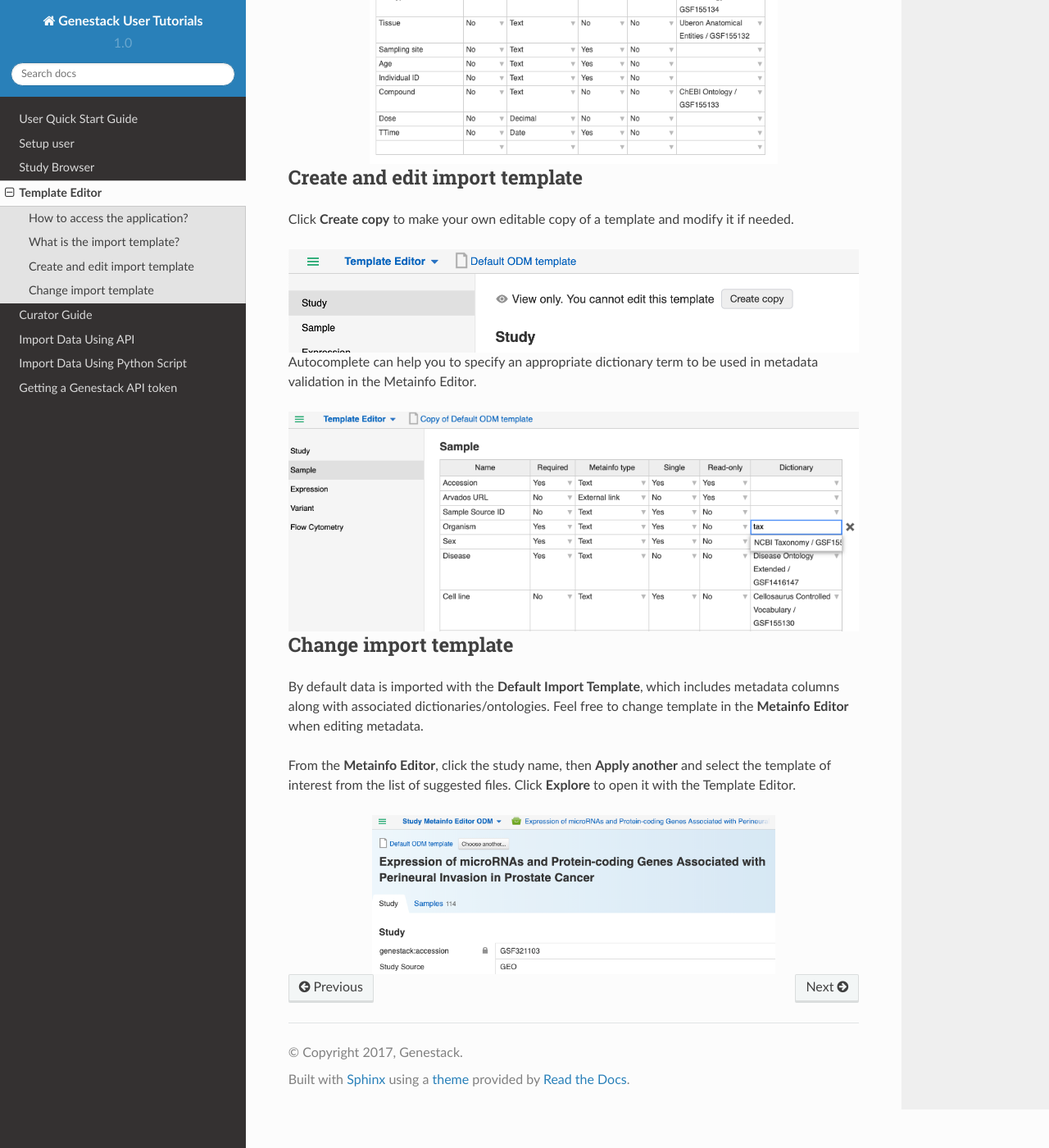
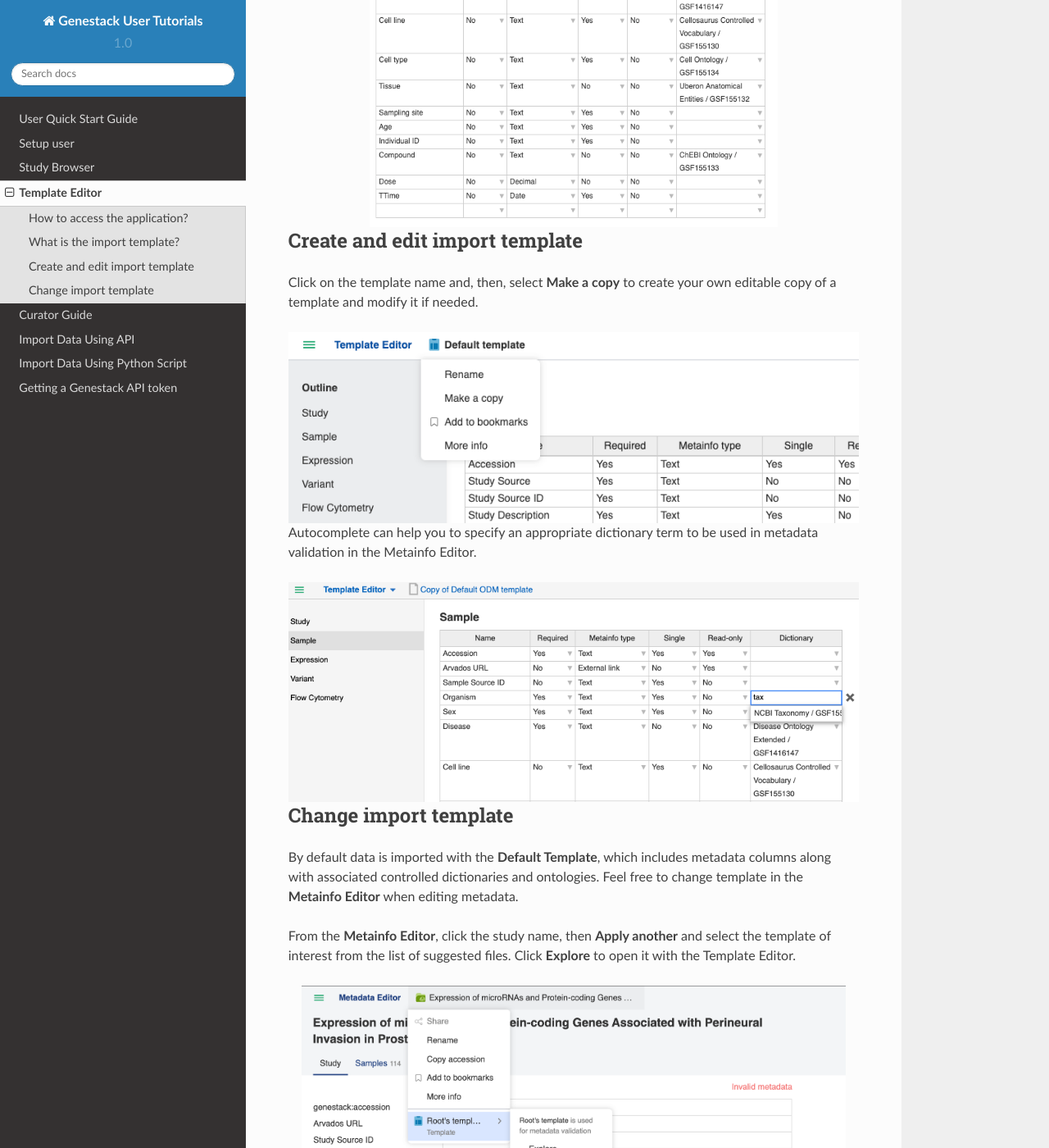
Before and after one commit to genestack/user-guide, a Sphinx documentation site: the page built from source/doc-odm-user-guide/template-editor.rst, in a window 1280 px wide and 1400 px high, scrolled down 2045 px. Shown: the whole window at 82% size. Built offline with Sphinx 7.4.7 and the Read the Docs theme 2.0.0, drawn with Linux system fonts in a browser that asks for light colours.

```diff
--- a/source/doc-odm-user-guide/curator_guide.rst
+++ b/source/doc-odm-user-guide/curator_guide.rst
@@ -20,7 +20,7 @@ Study Browser
 In the study browser you can view studies you've uploaded easily by checking the "Owned by me" option. By clicking on the study title ("New Study" by default) you can enter the Metainfo Editor application which allows you to make changes to the study and associated data.
 
 .. image:: images/Study-browser-new-study.png
-   :scale: 35 %
+   :scale: 30 %
    :align: center
 
 
--- a/source/doc-odm-user-guide/import-data-using-api.rst
+++ b/source/doc-odm-user-guide/import-data-using-api.rst
@@ -221,7 +221,6 @@ To import the variant data:
 
 Which should give you four run-level variant objects, corresponding to the four sample columns in the VCF file:
 
-
 .. literalinclude:: var-2.py
 
 To link the variant object GSF282825 with the sample HG00119:
--- a/source/doc-odm-user-guide/quickstart_user.rst
+++ b/source/doc-odm-user-guide/quickstart_user.rst
@@ -8,7 +8,7 @@ Dashboard
 ---------
 
 .. image:: images/quickstart_user_dashboard.png
-   :scale: 35 %
+   :scale: 70 %
    :align: center
 
 As a regular user the main tasks of interest are searching and browsing studies. Clicking on the **Browse studies** link from the dashboard takes you to the Study Browser to help you do this.
@@ -34,10 +34,8 @@ To access more details about a study and to explore it further click the name of
 Metainfo Editor
 ---------------
 
-.. update image
-
 .. image:: images/quickstart_user_studymetainfoeditor.png
-   :scale: 35 %
+   :scale: 70 %
    :align: center
 
 The Metainfo Editor allows you to see all the information about a study, the samples contained in the study and any signal data types associated with the study, for example, expression or variant data.
--- a/source/doc-odm-user-guide/studybrowser.rst
+++ b/source/doc-odm-user-guide/studybrowser.rst
@@ -9,15 +9,13 @@ Getting to the Study Browser
 Click 'Browse studies' on the dashboard after you sign in to launch the Study Browser.
 
 .. image:: images/quickstart_user_dashboard.png
-   :scale: 35 %
+   :scale: 65 %
    :align: center
 
 You can also use the short cut dock in the top lefthand corner of any window.
 
-.. update image
-
 .. image:: images/shortcut_dock.png
-   :scale: 35 %
+   :scale: 75 %
    :align: center
 
 
--- a/source/doc-odm-user-guide/template-editor.rst
+++ b/source/doc-odm-user-guide/template-editor.rst
@@ -22,7 +22,7 @@ On the application page you will see the available import templates. Also, you c
 created, updated. Click on the template name to explore it in more detail.
 
 .. image:: images/templates-list.png
-   :scale: 30 %
+   :scale: 70 %
    :align: center
 
 
@@ -55,7 +55,7 @@ Regardless the filetype the import template includes the following metadata fiel
 Create and edit import template
 -------------------------------
 
-Click **Create copy** to make your own editable copy of a template and modify it if needed.
+Click on the template name and, then, select **Make a copy** to create your own editable copy of a template and modify it if needed.
 
 .. image:: images/template-copy.png
    :align: center
@@ -70,8 +70,8 @@ Autocomplete can help you to specify an appropriate dictionary term to be used i
 Change import template
 ----------------------
 
-By default data is imported with the **Default Import Template**, which includes metadata
-columns along with associated dictionaries/ontologies. Feel free to change template in the **Metainfo Editor**
+By default data is imported with the **Default Template**, which includes metadata
+columns along with associated controlled dictionaries and ontologies. Feel free to change template in the **Metainfo Editor**
 when editing metadata.
 
 
@@ -79,5 +79,5 @@ From the **Metainfo Editor**, click the study name, then **Apply another** and s
 the template of interest from the list of suggested files. Click **Explore** to open it with the Template Editor.
 
 .. image:: images/change-template-me.png
-   :scale: 65 %
+   :scale: 40 %
    :align: center
--- a/source/doc-odm-user-guide/var-curl.py
+++ b/source/doc-odm-user-guide/var-curl.py
@@ -1 +1 @@
-curl -H "Genestack-API-Token: <your API token>" -H "Content-Type: application/json" -H "Accept: application/json" -X POST -d '{"link":"https://s3.amazonaws.com/bio-test-data/Demo/Test_1000g/Test_1000g.vcf", "metadataLink":"https://s3.amazonaws.com/bio-test-data/odm/Test_1000g/Test_1000g.vcf.tsv"}' https://occam.genestack.com/frontend/rs/genestack/variantCurator/default-released/variant/vcf
+curl -H "Genestack-API-Token: <your API token>" -H "Content-Type: application/json" -H "Accept: application/json" -X POST -d '{"link":"https://bio-test-data.s3.amazonaws.com/odm/Test_1000g/Test_1000g.vcf", "metadataLink":"https://bio-test-data.s3.amazonaws.com/odm/Test_1000g/Test_1000g.vcf.tsv"}' https://occam.genestack.com/frontend/rs/genestack/variantCurator/default-released/variant/vcf
```
Also changed, not shown: source/doc-odm-user-guide/images/Study-browser-new-study.png, source/doc-odm-user-guide/images/change-template-me.png, source/doc-odm-user-guide/images/profile-1.png, source/doc-odm-user-guide/images/profile-2.png, source/doc-odm-user-guide/images/quickstart_user_dashboard.png, source/doc-odm-user-guide/images/quickstart_user_studymetainfoeditor.png, source/doc-odm-user-guide/images/shortcut_dock.png, source/doc-odm-user-guide/images/template-copy.png, source/doc-odm-user-guide/images/templates-list.png.
